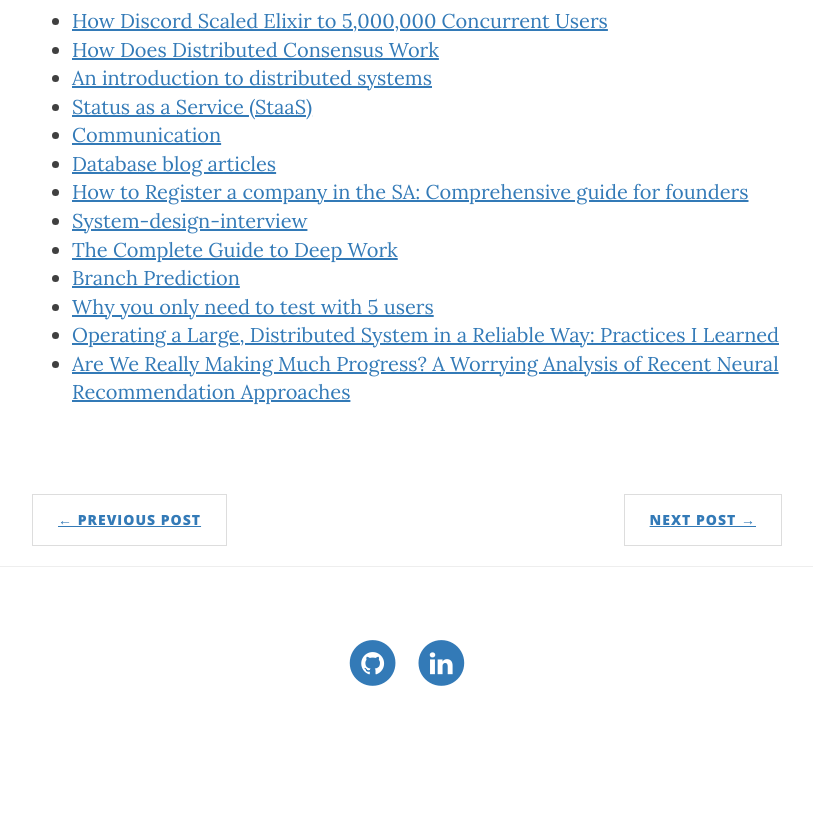
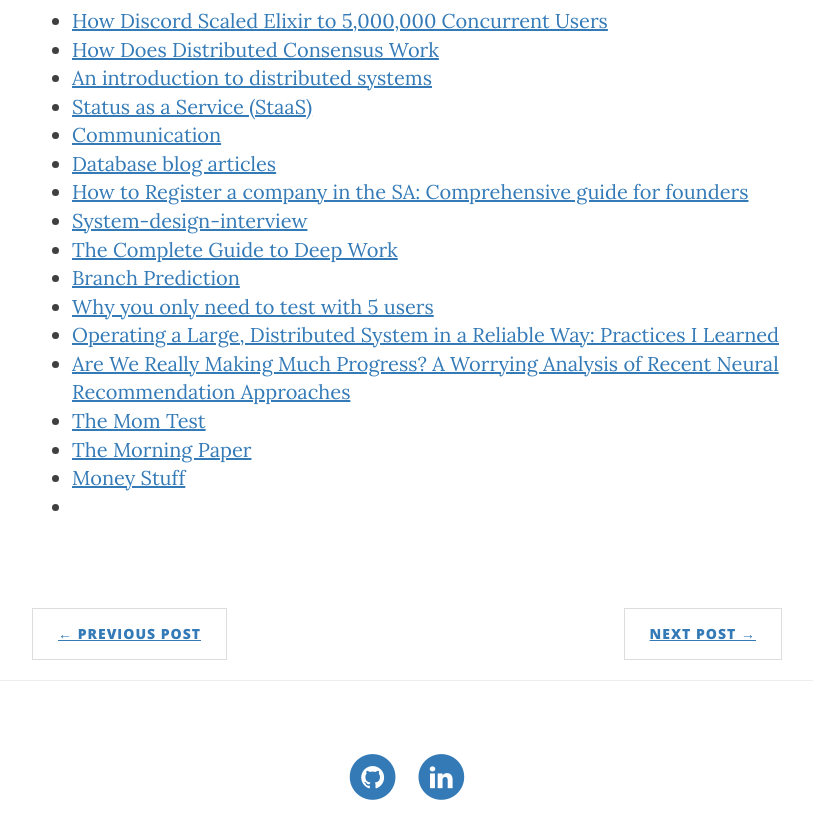
Before and after one commit to kwojcicki/kwojcicki.github.io, a Jekyll site: the page built from _posts/2019-02-27-READING-LIST.md, in a window 1280 px wide and 900 px high, scrolled down 2266 px. Shown: the top 839 px of the window, without its empty margins (233-1046 px from the left). Built offline with Jekyll 4.4.1, drawn with Linux system fonts in a browser that asks for light colours; nearby versions of some CDN libraries; before the commit the page ends 3051 px from its top, so only the background shows below that.

Commit message:
updated reading list

```diff
--- a/_posts/2019-02-27-READING-LIST.md
+++ b/_posts/2019-02-27-READING-LIST.md
@@ -74,3 +74,7 @@
 * [Why you only need to test with 5 users](https://www.nngroup.com/articles/why-you-only-need-to-test-with-5-users/)
 * [Operating a Large, Distributed System in a Reliable Way: Practices I Learned](https://blog.pragmaticengineer.com/operating-a-high-scale-distributed-system/)
 * [Are We Really Making Much Progress? A Worrying Analysis of Recent Neural Recommendation Approaches](https://arxiv.org/pdf/1907.06902.pdf)
+* [The Mom Test](http://manuelohan.com/wp-content/uploads/2017/05/The-Mom-Test-en.pdf)
+* [The Morning Paper](https://blog.acolyer.org/)
+* [Money Stuff](https://www.bloomberg.com/opinion/authors/ARbTQlRLRjE/matthew-s-levine)
+* [](https://www.ycombinator.com/resources/#ideas)
```
